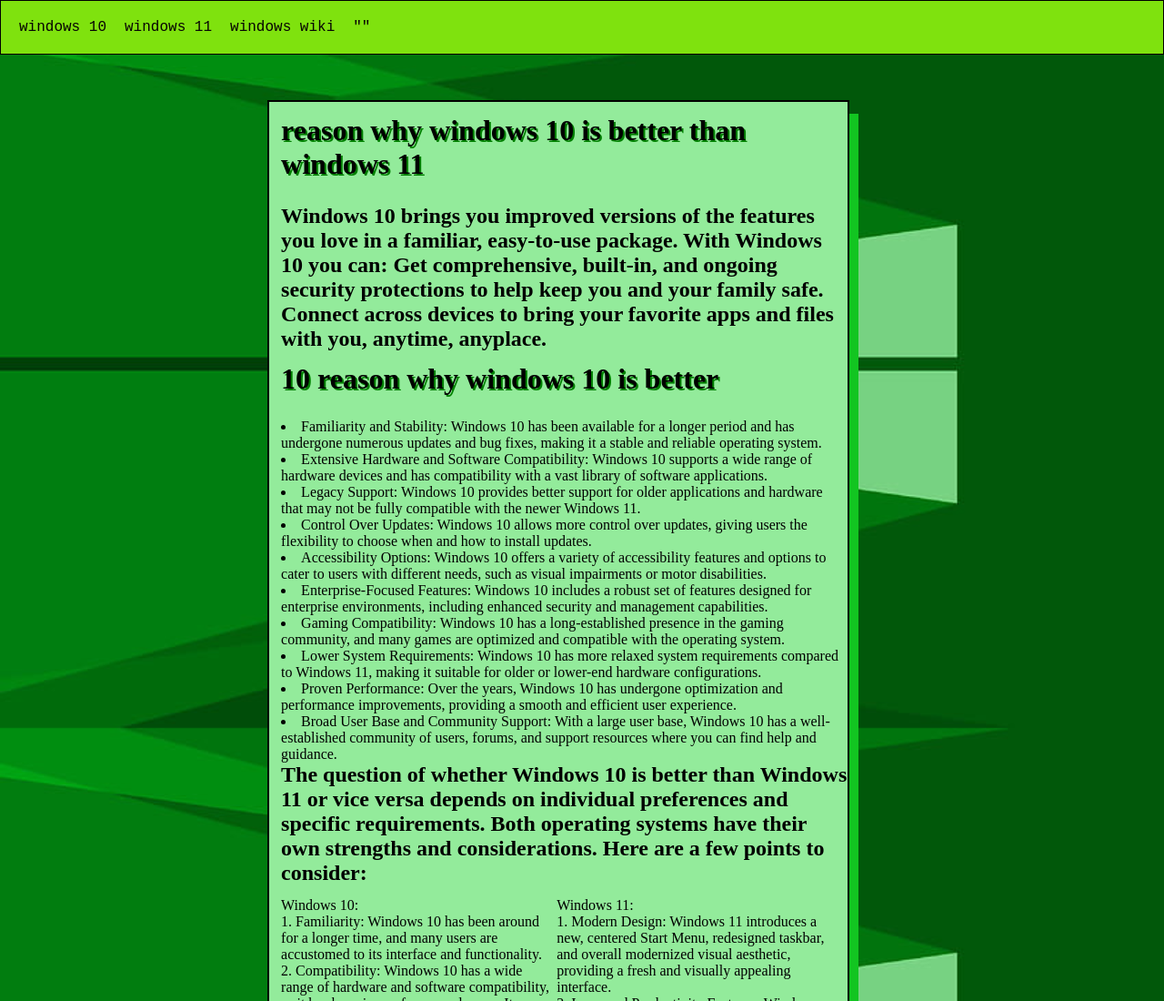
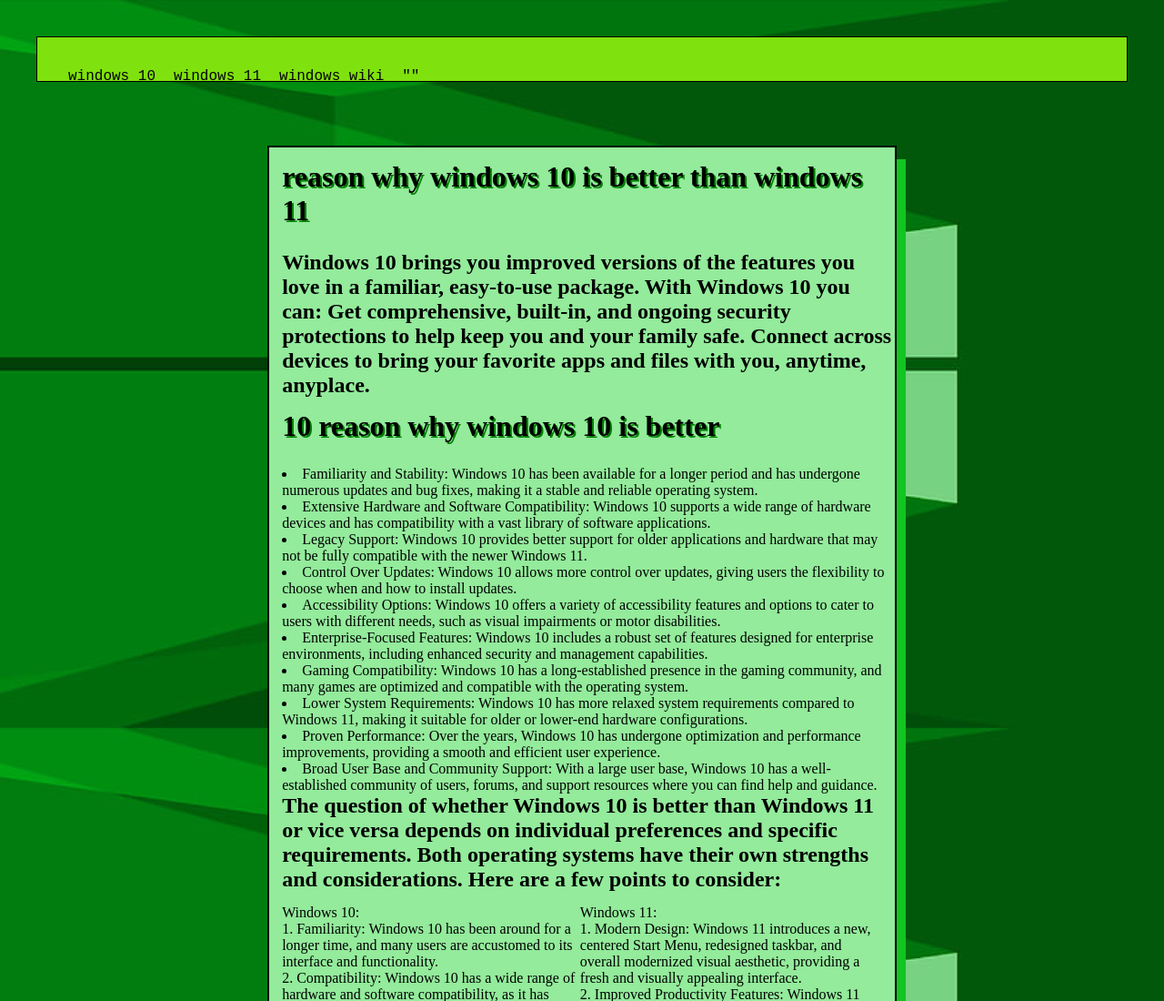
Before and after one commit to kingreturneds/windows-10-is-better-XD, a plain HTML site: page index.html in a window 1280 px wide. Shown: the top 1100 px of the page at 91% size. Drawn offline with Linux system fonts and the light colour scheme.

Commit message:
border okye

```diff
--- a/index.html
+++ b/index.html
@@ -9,6 +9,7 @@
 
 </head>
 <body>
+    <div class="alls">
     <div class="one">
             <a  href="https://www.microsoft.com/en-us/software-download/windows10">windows 10</a>
             <a  href="https://www.microsoft.com/software-download/windows11">windows 11 </a>
@@ -67,7 +68,7 @@
 
 
 </div>
-
+</div>
 
 <div class="btm">
 <button><a href="#top">Back to top </a></button>
--- a/style.css/www.css
+++ b/style.css/www.css
@@ -12,15 +12,19 @@
 
 
 }
+.alls{
+    margin: 20px;
+    padding: 20px;
+}
 html{
     scroll-behavior: smooth;
 }
 div.one{
-    padding: 10px;
-    margin:px;
+    padding: 2%;
+
     border: 1px solid black;
-    overflow: hidden;
-    width: 100%;
+
+
     background-color:rgb(127, 226, 14);
     /*animation: wuw 12s ease alternate;*/
 
@@ -44,7 +48,7 @@
     color:#070303;
     font-family: 'Courier New', Courier, monospace;
     border-radius: 2px;
-    position: relative;
+
 
 
 }
@@ -59,8 +63,7 @@
     margin: 23% ;
     margin-top: 50px;
     border:2px solid black;
-    height:310vh;
-    width:50%;
+    padding-bottom: 2%;
     box-shadow: 10px 15px rgb(18, 197, 33);
     background-color: #93eb9b;
 
```
